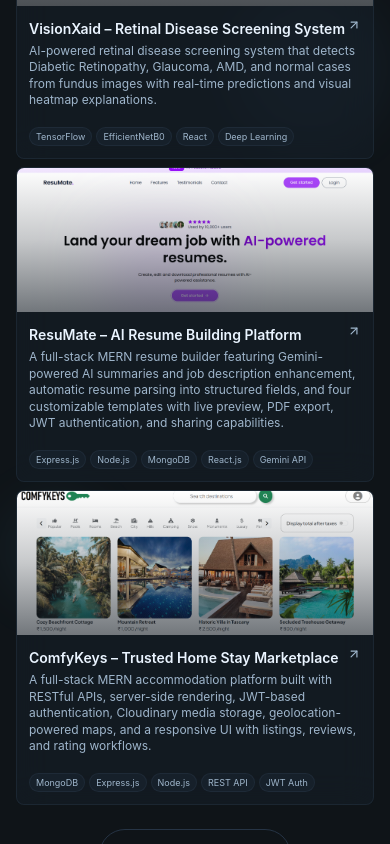
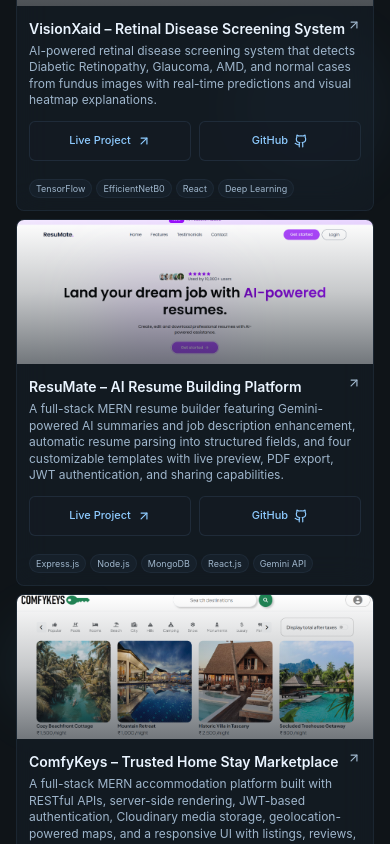
Before and after one commit to Neil-Varghese/Portfolio-Project, a React (Vite) app: page / in a window 390 px wide. Shown: the part 2460-3304 px from the top of the page. Built offline with nearby package versions, Linux system fonts and the light colour scheme; grey boxes are pictures that could not be loaded.

Commit message:
made phone buttons more intuitive

```diff
--- a/src/sections/Projects.jsx
+++ b/src/sections/Projects.jsx
@@ -9,7 +9,7 @@
   image: "/projects/project2.png",
   tags: ["TensorFlow", "EfficientNetB0", "React", "Deep Learning"],
   link: "https://visionxaid.onrender.com/",
-  github: "https://github.com/Neil-Varghese/Visionxaid.",
+  github: "https://github.com/Neil-Varghese/Visionxaid",
   },
   {
   title: "ResuMate – AI Resume Building Platform",
@@ -74,19 +74,25 @@
                 />
                 <div className="absolute inset-0 bg-gradient-to-t from-card via-card/40 to-transparent opacity-60" />
 
-                {/* Overlay Links */}
-                <div className="absolute inset-0 flex items-center justify-center gap-2 opacity-0 group-hover:opacity-100 transition-opacity duration-200">
+                {/* Overlay links are desktop-only; mobile uses labeled buttons in card content */}
+                <div className="absolute inset-0 hidden md:flex items-center justify-center gap-2 md:opacity-0 md:group-hover:opacity-100 transition-opacity duration-200">
                   <a
                     href={project.link}
-                    className="p-1.5 rounded-full glass hover:bg-primary hover:text-primary-foreground transition"
+                    target="_blank"
+                    rel="noopener noreferrer"
+                    aria-label={`Open live project for ${project.title}`}
+                    className="h-11 w-11 md:h-10 md:w-10 inline-flex items-center justify-center rounded-full glass hover:bg-primary hover:text-primary-foreground transition"
                   >
-                    <ArrowUpRight className="w-3.5 h-3.5" />
+                    <ArrowUpRight className="w-4 h-4" />
                   </a>
                   <a
                     href={project.github}
-                    className="p-1.5 rounded-full glass hover:bg-primary hover:text-primary-foreground transition"
+                    target="_blank"
+                    rel="noopener noreferrer"
+                    aria-label={`Open GitHub repository for ${project.title}`}
+                    className="h-11 w-11 md:h-10 md:w-10 inline-flex items-center justify-center rounded-full glass hover:bg-primary hover:text-primary-foreground transition"
                   >
-                    <Github className="w-3.5 h-3.5" />
+                    <Github className="w-4 h-4" />
                   </a>
                 </div>
               </div>
@@ -104,6 +110,27 @@
                   <p className="text-[12px] text-muted-foreground leading-snug mt-1">
                     {project.description}
                   </p>
+
+                  <div className="mt-3 flex gap-2">
+                    <a
+                      href={project.link}
+                      target="_blank"
+                      rel="noopener noreferrer"
+                      className="flex-1 h-10 inline-flex items-center justify-center gap-1.5 rounded-md border border-border/70 bg-card/70 text-[11px] font-medium text-secondary-foreground hover:border-primary/60 hover:text-primary transition"
+                    >
+                      Live Project
+                      <ArrowUpRight className="w-3.5 h-3.5" />
+                    </a>
+                    <a
+                      href={project.github}
+                      target="_blank"
+                      rel="noopener noreferrer"
+                      className="flex-1 h-10 inline-flex items-center justify-center gap-1.5 rounded-md border border-border/70 bg-card/70 text-[11px] font-medium text-secondary-foreground hover:border-primary/60 hover:text-primary transition"
+                    >
+                      GitHub
+                      <Github className="w-3.5 h-3.5" />
+                    </a>
+                  </div>
                 </div>
 
                 <div className="flex flex-wrap gap-1 pt-2">
```
Also changed, not shown: public/profile-photo.jpg (added), public/profile-photo2.jpg.
